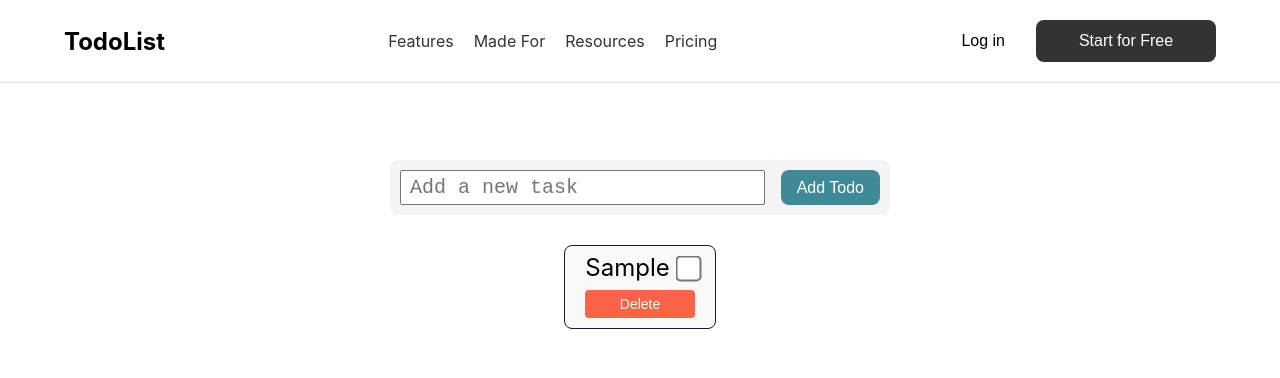
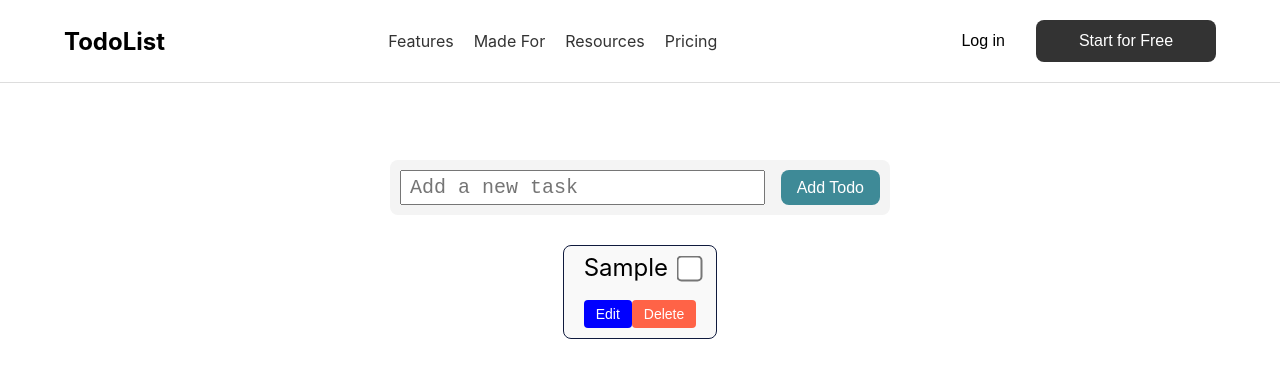
Before and after one commit to SAMKE-glitch/react_todo_app, a React (Create React App) app in the folder todo-list-app/: page / in a window 1280 px wide. Both pictures are taken after typing "Sample" into the empty fields and a click on the button "Add Todo". Shown: the top 378 px of the page. Built offline with nearby package versions, Linux system fonts and the light colour scheme.

Commit message:
todo edit working properly

```diff
--- a/todo-list-app/src/App.js
+++ b/todo-list-app/src/App.js
@@ -6,6 +6,7 @@ import TodoList from './components/TodoList';
 
 const App = () => {
   const [todos, setTodos] = useState([]);
+  const [todoEditing, setTodoEditing] = useState(null); // State for editing
 
   // add Todo logic
   const addTodo = (newTodo) => {
@@ -26,13 +27,31 @@ const App = () => {
     setTodos(updatedTodos);
   };
 
+  // Submit the edits for a todo
+  const submitEdits = (todo) => {
+    const updatedTodos = todos.map((item) => {
+      if (item.id === todo.id) {
+        item.text = document.getElementById(todo.id).value; // Get the updated value
+      }
+      return item;
+    });
+    setTodos(updatedTodos);
+    setTodoEditing(null); // Exit editing mode
+  };
 
   return (
     <div className="app-container">
       <Header />
       <div id="todo-list">
         <TodoForm addTodo={addTodo} />
-        <TodoList todos={todos} deleteTodo={deleteTodo} toggleComplete={toggleComplete} />
+        <TodoList
+          todos={todos}
+          deleteTodo={deleteTodo}
+          toggleComplete={toggleComplete}
+          todoEditing={todoEditing}
+          setTodoEditing={setTodoEditing}
+          submitEdits={submitEdits}
+        />
       </div>
     </div>
   );
--- a/todo-list-app/src/components/TodoItem.js
+++ b/todo-list-app/src/components/TodoItem.js
@@ -1,24 +1,51 @@
 import React from "react";
 import "../styles/TodoItem.css";
 
-const TodoItem = ({ todo, deleteTodo, toggleComplete }) => {
+const TodoItem = ({ todo, deleteTodo, toggleComplete, todoEditing, setTodoEditing, submitEdits }) => {
     return (
         <div className="todo">
           <div className="todo-text">
-        {/* Add a dynamic class for strikethrough */}
-        <p className={todo.completed ? "completed" : ""}>{todo.text}</p>
-        {/* Add checkbox for toggle complete */}
+            {/* Conditional rendering for edit mode */}
+            {todo.id === todoEditing ? (
+              <>
+                <input
+                  type="text"
+                  id={todo.id}
+                  defaultValue={todo.text}
+                  className="edit-input"
+                />
+              </>
+            ) : (
+              <div className={todo.completed ? "completed" : ""}>{todo.text}</div> // Apply completed class conditionally
+            )}
+
+            {/* Keep the checkbox visible during editing */}
             <input
               type="checkbox"
               checked={todo.completed}
               onChange={() => toggleComplete(todo.id)}
             />
           </div>
+
+          <div className="todo-actions">
+            {/* Conditional rendering of button (Edit or Submit Edits) */}
+            {todo.id === todoEditing ? (
+              <button className="submit-btn" onClick={() => submitEdits(todo)}>
+                Submit Edits
+              </button>
+            ) : (
+              <button className="edit-btn" onClick={() => setTodoEditing(todo.id)}>
+                Edit
+              </button>
+            )}
+
             <button className="delete-btn" onClick={() => deleteTodo(todo.id)}>
               Delete
             </button>
           </div>
+        </div>
     );
+
 };
 
 export default TodoItem;
--- a/todo-list-app/src/components/TodoList.js
+++ b/todo-list-app/src/components/TodoList.js
@@ -2,11 +2,19 @@ import React from "react";
 import TodoItem from "./TodoItem";
 import '../styles/TodoList.css';
 
-const TodoList = ({ todos, deleteTodo, toggleComplete }) => {
+const TodoList = ({ todos, deleteTodo, toggleComplete, todoEditing, setTodoEditing, submitEdits }) => {
   return (
     <div className="todo-list">
       {todos.map((todo) => (
-       <TodoItem key={todo.id} todo={todo} deleteTodo={deleteTodo} toggleComplete={toggleComplete} />
+        <TodoItem
+          key={todo.id}
+          todo={todo}
+          deleteTodo={deleteTodo}
+          toggleComplete={toggleComplete}
+          todoEditing={todoEditing}
+          setTodoEditing={setTodoEditing}
+          submitEdits={submitEdits}
+        />
       ))}
     </div>
   );
--- a/todo-list-app/src/styles/TodoItem.css
+++ b/todo-list-app/src/styles/TodoItem.css
@@ -41,18 +41,49 @@
     transition: color 0.3s ease, text-decoration 0.3s ease; /* Smooth toggle */
   }
 
-/* Completed todo styling */
-.completed {
+  /* Completed todo styling */
+  .completed {
     text-decoration: line-through; /* Adds the strikethrough effect */
     color: gray; /* Dimmed color for completed tasks */
   }
-
 
   /* Action buttons container */
   .todo-actions {
     display: flex; /* Align buttons horizontally */
     justify-content: space-between; /* Spread buttons apart */
     margin-top: 10px; /* Space above the actions */
+  }
+
+  /* Edit/Submit Edit button styling */
+  .todo-actions button {
+    font-size: 14px; /* Button font size */
+    border-radius: 4px; /* Rounded corners */
+    border: none; /* No border */
+    padding: 6px 12px; /* Padding inside the button */
+    cursor: pointer; /* Pointer cursor on hover */
+    transition: background-color 0.3s ease; /* Smooth hover effect */
+  }
+
+  /* Default 'Edit' button styling */
+  .todo-actions button.edit-btn {
+    background-color: blue; /* Blue color for Edit */
+    color: white;
+  }
+
+  /* 'Edit' button hover state */
+  .todo-actions button.edit-btn:hover {
+    background-color: rgb(0, 123, 255); /* Darker blue on hover */
+  }
+
+  /* 'Submit Edits' button styling */
+  .todo-actions button.submit-btn {
+    background-color: orange; /* Orange color for Submit Edits */
+    color: white;
+  }
+
+  /* 'Submit Edits' button hover state */
+  .todo-actions button.submit-btn:hover {
+    background-color: red; /* Red color on hover */
   }
 
   /* Delete button styling */
@@ -81,3 +112,12 @@
   .delete-btn:focus {
     outline: none;
   }
+  .edit-input {
+    width: 100%; /* Make the input fill the container's width */
+    padding: 20px; /* Add some padding for a better user experience */
+    font-size: 22px; /* Increase font size for better readability */
+    border-radius: 4px; /* Rounded corners for the input */
+    border: 1px solid #ccc; /* Light border color */
+    margin-right: 10px; /* Space for the checkbox on the right */
+    box-sizing: border-box; /* Ensure padding is included in the width */
+  }
```
Lines whose indentation alone changed are shown as unchanged.
